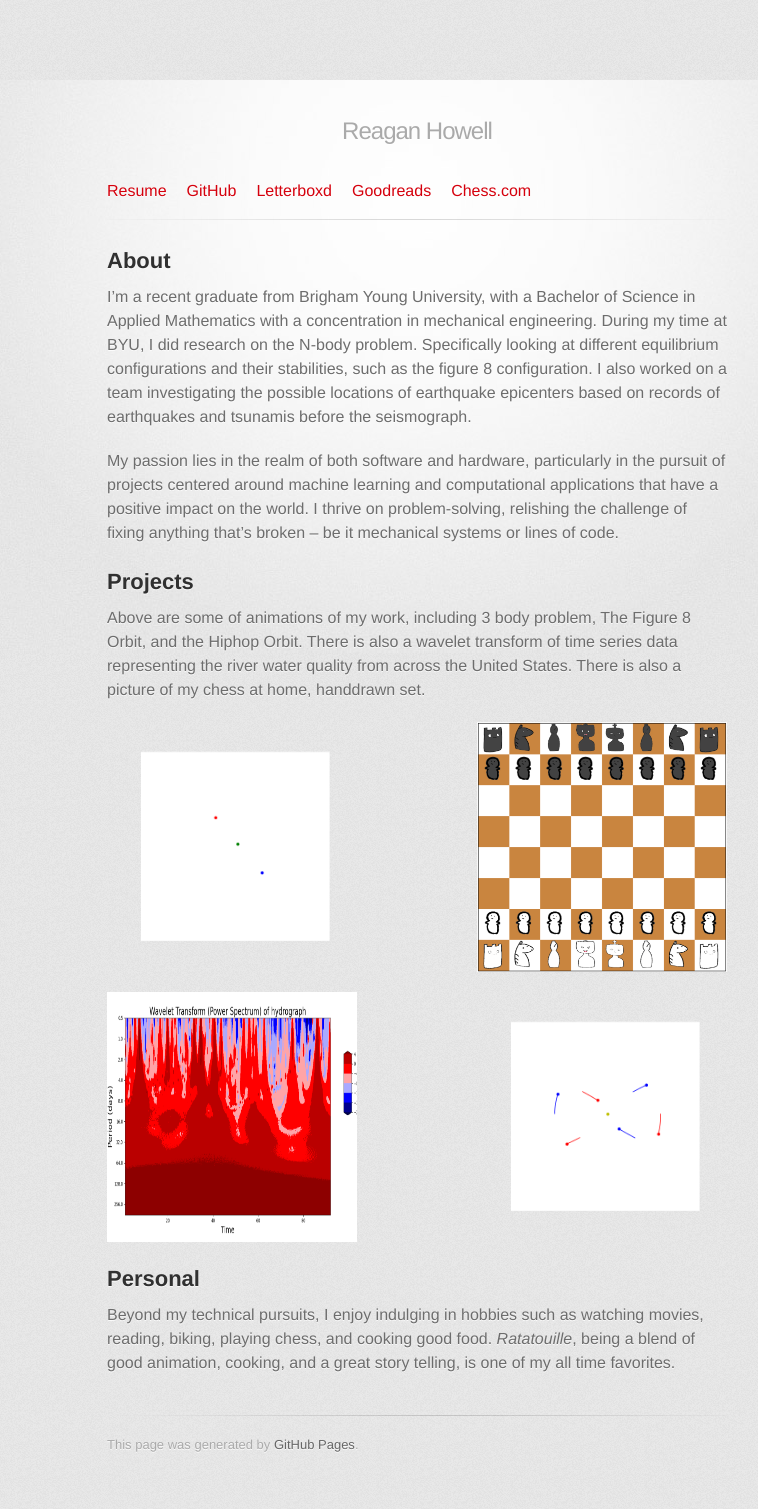
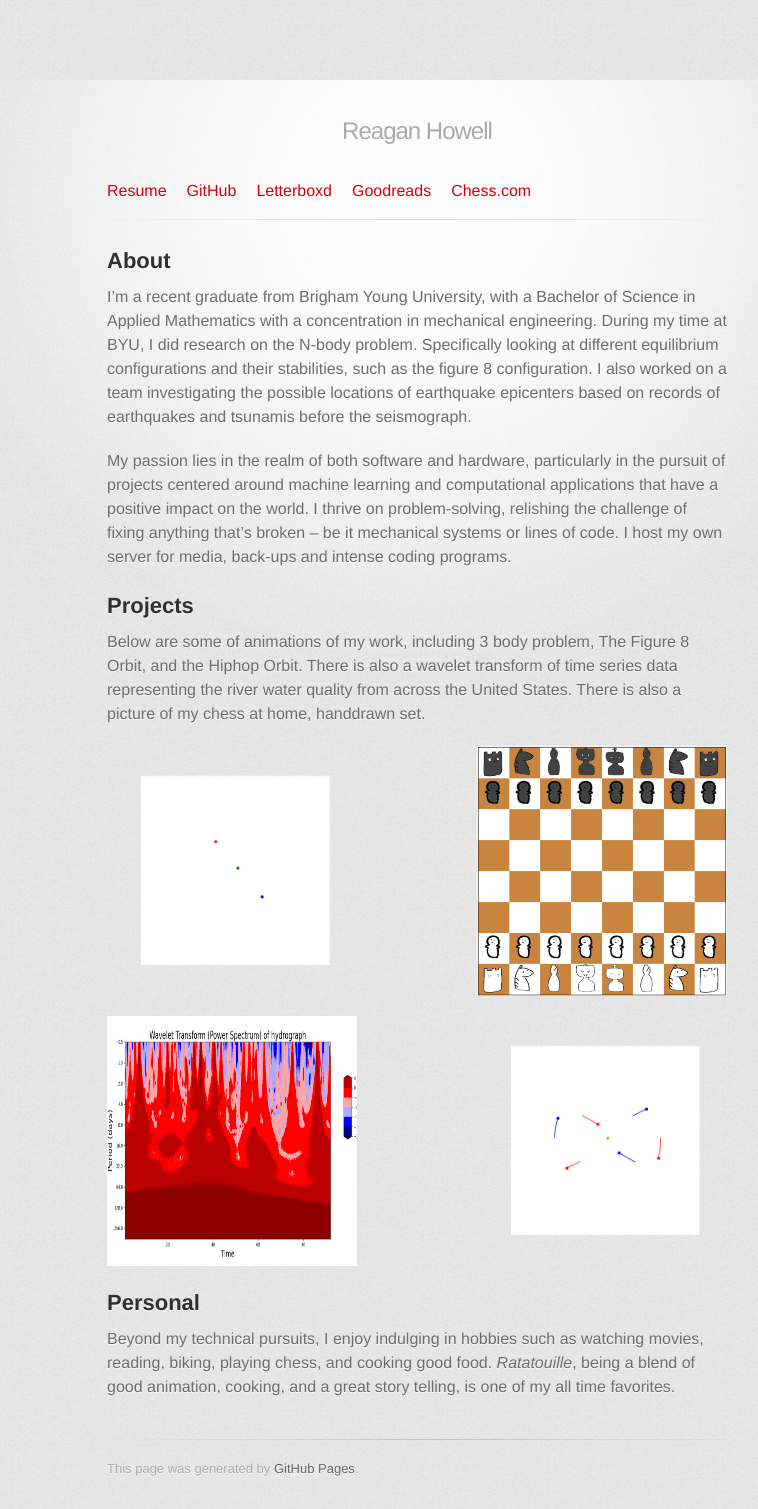
Before and after one commit to rhowel33/rhowel33.github.io, a Jekyll site: the page built from index.md, in a window 1280 px wide. Shown: the whole page, without its empty margins (223-981 px from the left). Built offline with Jekyll 4.4.1, drawn with Linux system fonts in a browser that asks for light colours; some web fonts are replaced; our own code applies the rules of GitHub Pages for plain Markdown files; before the commit the page ends 1485 px from its top, so only the background shows below that.

Commit message:
updated about

```diff
--- a/index.md
+++ b/index.md
@@ -16,12 +16,12 @@ My passion lies in the realm of both software and hardware, particularly in the
 pursuit of projects centered around machine learning and computational applications
 that have a positive impact on the world.
 I thrive on problem-solving, relishing the challenge of fixing anything that's broken –
-be it mechanical systems or lines of code.
+be it mechanical systems or lines of code. I host my own server for media, back-ups and intense coding programs.
 
 
 ## Projects
 
-Above are some of animations of my work, including 3 body problem, The Figure 8 Orbit,
+Below are some of animations of my work, including 3 body problem, The Figure 8 Orbit,
 and the Hiphop Orbit.
 There is also a wavelet transform of time series data representing the river water quality
 from across the United States.
```
